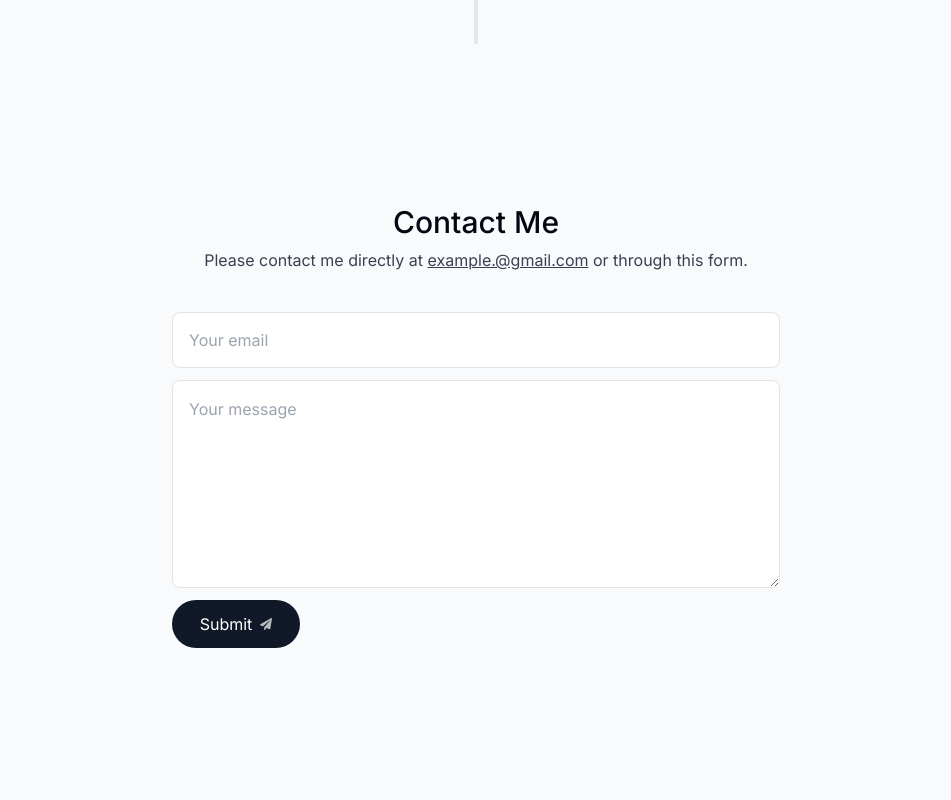
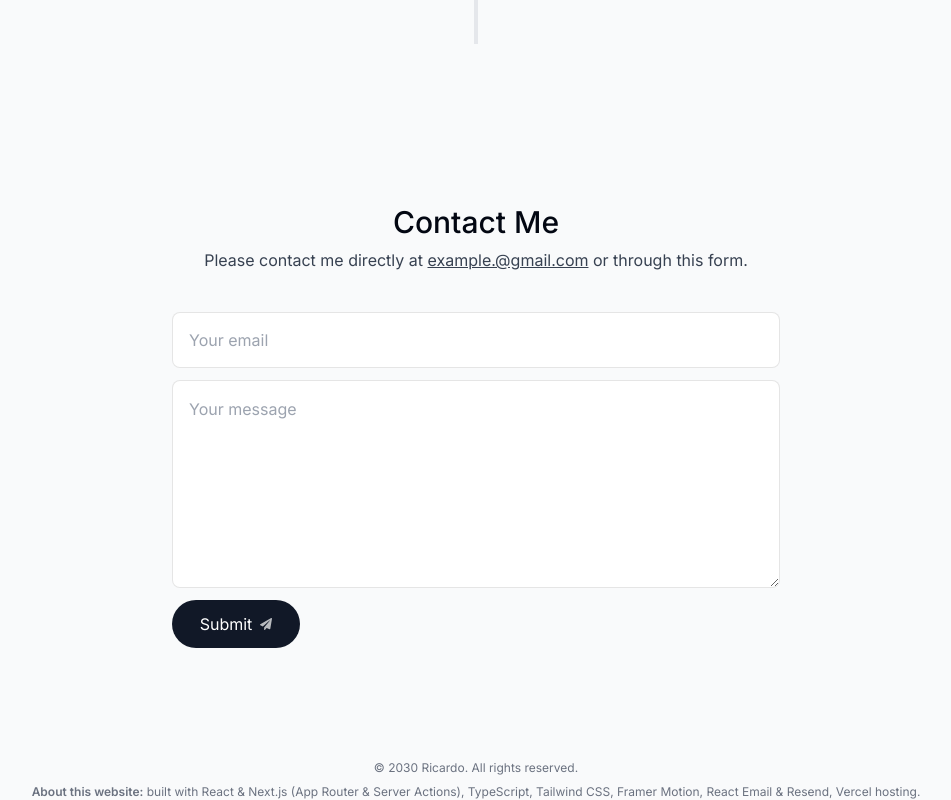
Before and after one commit to lunaticenslaved/portfolio-lesson, a Next.js app: page / in a window 1280 px wide. Shown: the part 3776-4576 px from the top of the page, without its empty margins (164-1115 px from the left). Before the commit the page ends 4536 px from the top, so only its background shows below. Built offline with nearby package versions, Linux system fonts and the light colour scheme.

Commit message:
feat(footer): add footer

```diff
--- a/src/app/layout.tsx
+++ b/src/app/layout.tsx
@@ -4,6 +4,7 @@
 import type { Metadata } from 'next';
 import { Inter } from 'next/font/google';
 
+import { Footer } from '@/components/footer';
 import { Header } from '@/components/header';
 import { ActiveSectionContextProvider } from '@/context/active-section';
 
@@ -27,6 +28,7 @@
         <ActiveSectionContextProvider>
           <Header />
           {children}
+          <Footer />
 
           <Toaster position="top-right" />
         </ActiveSectionContextProvider>
--- /dev/null
+++ b/src/components/footer.tsx
@@ -0,0 +1,14 @@
+export function Footer() {
+  return (
+    <footer>
+      <footer className="mb-10 px-4 text-center text-gray-500">
+        <small className="mb-2 block text-xs">&copy; 2030 Ricardo. All rights reserved.</small>
+        <p className="text-xs">
+          <span className="font-semibold">About this website:</span> built with React & Next.js (App
+          Router & Server Actions), TypeScript, Tailwind CSS, Framer Motion, React Email & Resend,
+          Vercel hosting.
+        </p>
+      </footer>
+    </footer>
+  );
+}
```
